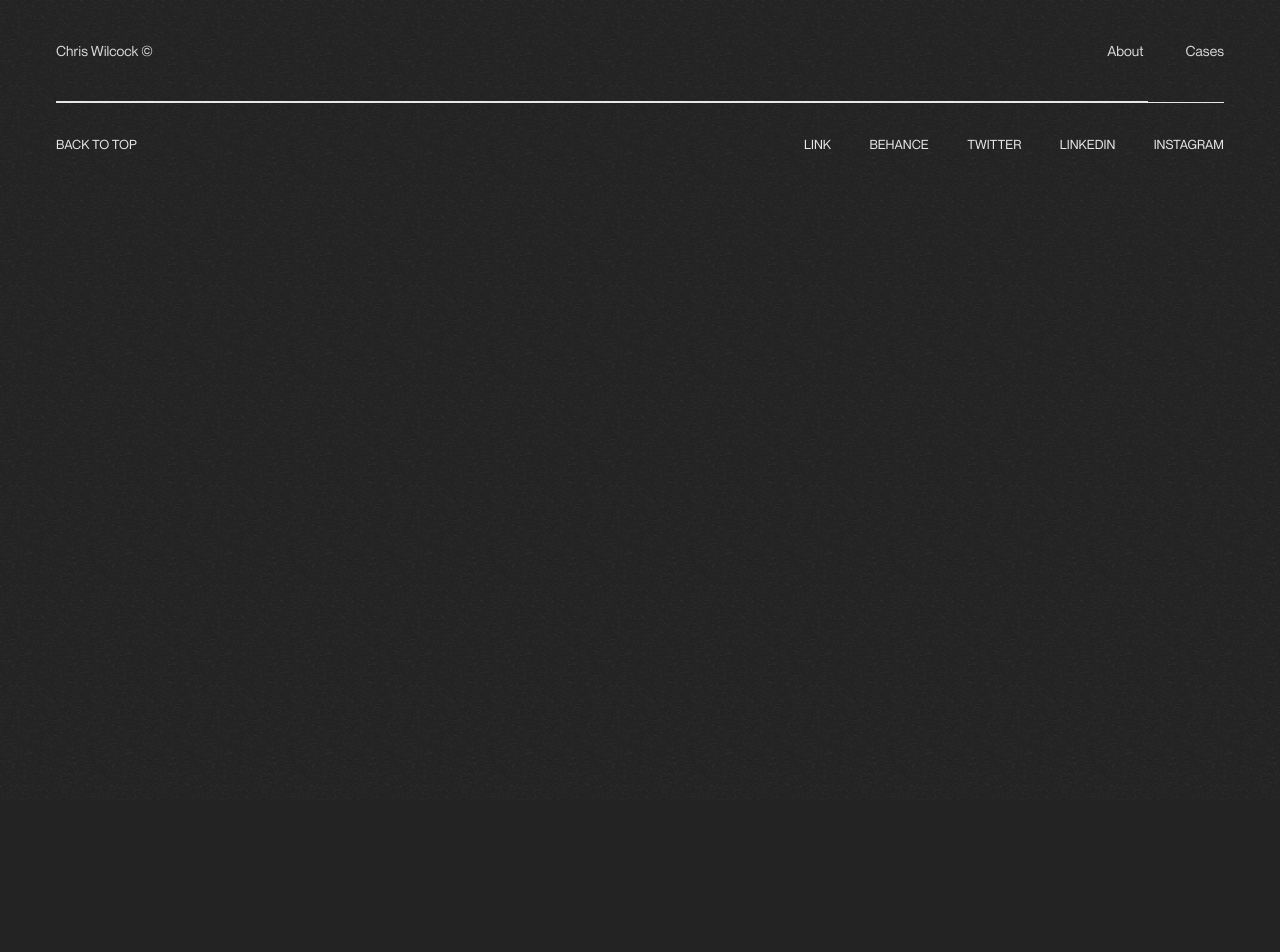
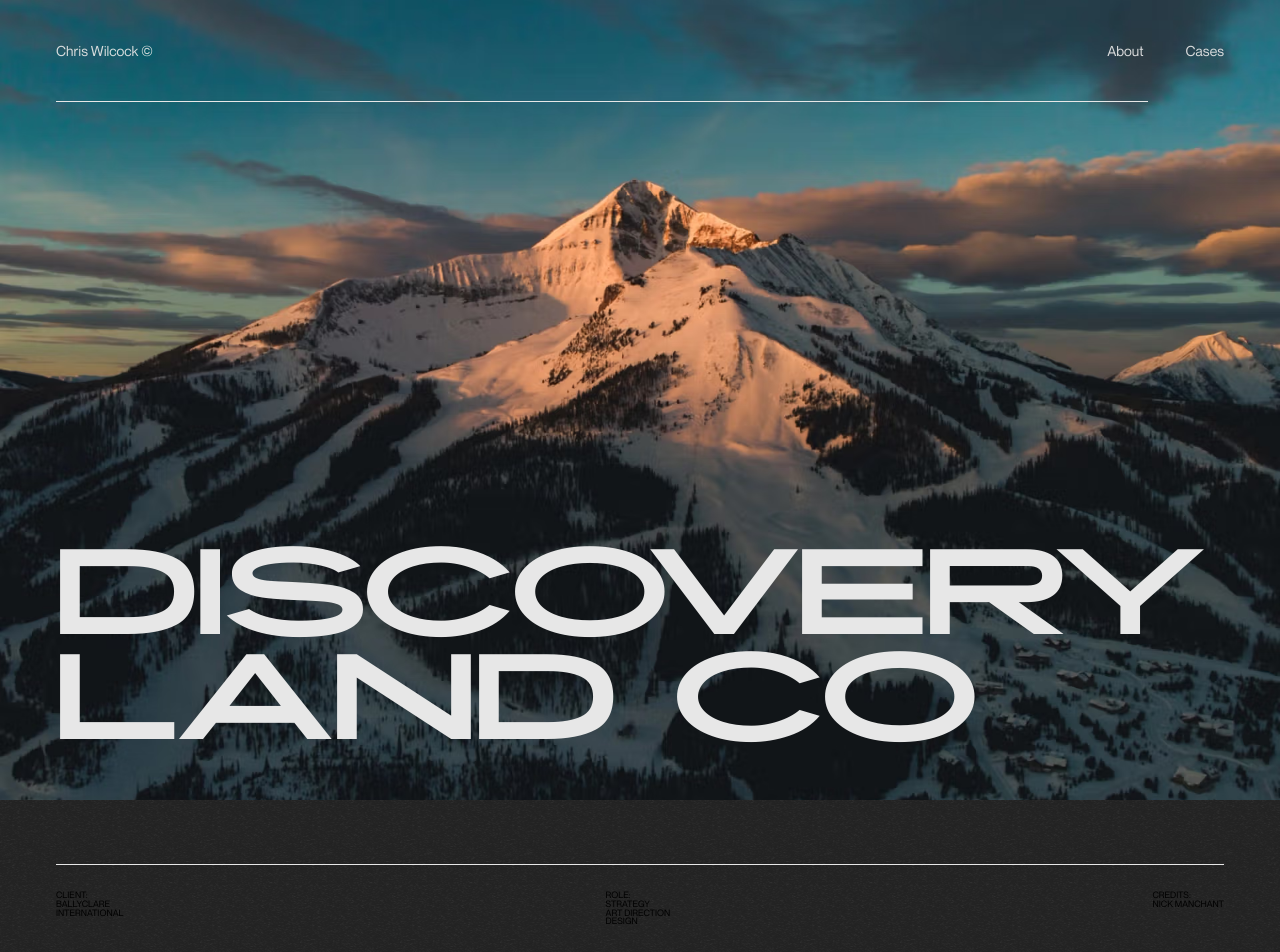
Before and after one commit to nahidthedeveloper/clone_project_with_react, a React (Vite) app: page /project/discoveryland-co in a window 1280 px wide. Shown: the top 952 px of the page. Before the commit the page ends 800 px from the top, so only its background shows below. Built offline with nearby package versions, Linux system fonts and the light colour scheme.

Commit message:
add project hero

```diff
--- a/src/App.jsx
+++ b/src/App.jsx
@@ -1,6 +1,7 @@
 import {Route, Routes} from "react-router-dom";
 import Home from "./pages/Home.jsx";
 import About from "./pages/About.jsx";
+import DiscoverylandCo from "./pages/projects/discoveryland-co.jsx";
 
 
 function App() {
@@ -8,6 +9,7 @@
         <Routes>
             <Route path="/" element={<Home/>}/>
             <Route path="/about" element={<About/>}/>
+            <Route path="/project/discoveryland-co" element={<DiscoverylandCo/>}/>
         </Routes>
     );
 }
--- a/src/Layout/MainLayout.jsx
+++ b/src/Layout/MainLayout.jsx
@@ -1,6 +1,6 @@
 export default function MainLayout({children}) {
     return (
-        <div className="px-4 md:px-14 overflow-x-hidden">
+        <div className="px-4 md:px-14 overflow-x-hidden pt-[8vw]">
             {children}
         </div>
     );
--- a/src/components/About/sectionTwo.jsx
+++ b/src/components/About/sectionTwo.jsx
@@ -2,7 +2,6 @@
 import {useGSAP} from "@gsap/react";
 import gsap from "gsap";
 
-// Array of brand names and their corresponding images
 const brandData = [
     {name: "Adidas", image: "images/about/list/1.jpg"},
     {name: "Bacardi", image: "images/about/list/2.jpg"},
@@ -31,7 +30,7 @@
     useGSAP(() => {
         const listImages = sectionTwoRef.current.querySelectorAll('.list_image');
 
-        listImages.forEach((listImage, index) => {
+        listImages.forEach((listImage) => {
             const imageDiv = listImage.querySelector('.imageDiv');
 
             listImage.addEventListener('mouseenter', (event) => {
--- a/src/components/Appbar.jsx
+++ b/src/components/Appbar.jsx
@@ -2,50 +2,65 @@
 import {useGSAP} from "@gsap/react";
 import gsap from "gsap";
 import {ScrollTrigger} from "gsap/ScrollTrigger";
-import {useRef} from "react";
+import {useRef, useEffect, useState} from "react";
 
 gsap.registerPlugin(ScrollTrigger);
-gsap.registerPlugin(useGSAP);
 
 const Appbar = () => {
     const location = useLocation();
+    const navRef = useRef(null);
+    const [isDarkTheme, setIsDarkTheme] = useState(document.body.classList.contains("bg-dark"));
 
-    const navRef = useRef(null);
+    useEffect(() => {
+        const updateTheme = () => {
+            setIsDarkTheme(document.body.classList.contains("bg-dark"));
+        };
+
+        updateTheme();
+        const observer = new MutationObserver(updateTheme);
+        observer.observe(document.body, {attributes: true, attributeFilter: ["class"]});
+
+        return () => observer.disconnect();
+    }, [location]);
 
     useGSAP(() => {
-
-        gsap.from(navRef.current.querySelector('nav'), {
+        gsap.from(navRef.current.querySelector("nav"), {
             opacity: 0,
             duration: 2,
-            ease: 'power2.out'
-        })
+            ease: "power2.out",
+        });
 
         gsap.to(navRef.current, {
             opacity: 0,
-            ease: 'power2.out',
+            y: -100,
+            duration: 2,
             delay: 1,
+            ease: "power2.out",
             scrollTrigger: {
                 scroller: document.body,
                 trigger: navRef.current,
-                start: 'bottom 2%',
-                end: 'top 12%',
+                start: "bottom 2%",
+                end: "top 12%",
                 scrub: 1,
-                // markers: true,
-            }
+            },
         });
 
-        gsap.from(navRef.current.querySelector('hr'), {
-            width: '10%',
+        gsap.from(navRef.current.querySelector("hr"), {
+            width: "10%",
             duration: 2,
-            ease: 'power2.out',
-        })
-    }, {scope: navRef})
+            ease: "power2.out",
+        });
+    }, {scope: navRef});
 
+    const isProjectPage = location.pathname.startsWith("/project");
 
     return (
-        <div ref={navRef}>
+        <div ref={navRef} className="fixed w-full px-4 md:px-14">
             <nav
-                className={`flex justify-between py-10 text-[3vw] md:text-[1.1vw] ${location.pathname === '/' ? 'text-dark' : 'text-light'}`}>
+                className={`flex justify-between py-10 text-[3vw] md:text-[1.1vw] ${
+                    isProjectPage ? "text-light" : isDarkTheme ? "text-light" : "text-dark"
+                }`}
+            >
                 <div>
                     <Link to="/">Chris Wilcock ©</Link>
                 </div>
@@ -73,7 +88,7 @@
                     </li>
                 </ul>
             </nav>
-            <hr className={`${location.pathname === '/' ? 'border-dark' : 'border-light'}`}/>
+            <hr className={`${isProjectPage ? "border-light" : isDarkTheme ? "border-light" : "border-dark"}`}/>
         </div>
     );
 };
--- a/src/components/Footer.jsx
+++ b/src/components/Footer.jsx
@@ -2,53 +2,102 @@
 import {useGSAP} from "@gsap/react";
 import gsap from "gsap";
 import {ScrollTrigger} from "gsap/ScrollTrigger";
-import {useRef} from "react";
+import {useRef, useEffect, useState} from "react";
 
 gsap.registerPlugin(ScrollTrigger);
-gsap.registerPlugin(useGSAP);
 
 export default function Footer() {
     const location = useLocation();
     const footerRef = useRef(null);
+    const [isDarkTheme, setIsDarkTheme] = useState(document.body.classList.contains("bg-dark"));
+
+    useEffect(() => {
+        const updateTheme = () => {
+            setIsDarkTheme(document.body.classList.contains("bg-dark"));
+        };
+
+        updateTheme();
+
+        const observer = new MutationObserver(updateTheme);
+        observer.observe(document.body, {attributes: true, attributeFilter: ["class"]});
+
+        return () => observer.disconnect();
+    }, [location]);
 
     useGSAP(() => {
-        gsap.utils.toArray(footerRef.current.querySelectorAll('.footer-anim')).forEach(footer => {
+        gsap.utils.toArray(footerRef.current.querySelectorAll(".footer-anim")).forEach((footer) => {
             gsap.from(footer, {
                 opacity: 0,
                 duration: 1,
                 y: 30,
-                ease: 'power2.out',
+                ease: "power2.out",
                 scrollTrigger: {
                     trigger: footer,
-                    start: 'top 95%',
-                    end: 'bottom 90%',
+                    start: "top 95%",
+                    end: "bottom 90%",
                     once: true,
                     scroller: document.body,
-                    // markers: true
-                }
+                },
             });
         });
-    })
+
+        const hr = footerRef.current.querySelector("hr");
+
+        gsap.fromTo(hr, {
+            width: "10%",
+        }, {
+            width: "100%",
+            duration: 1,
+            ease: "power2.out",
+            scrollTrigger: {
+                trigger: hr,
+                start: "top 95%",
+                end: "bottom 85%",
+                once: true,
+                scroller: document.body,
+            }
+        });
+    });
 
     return (
-        <footer className="overflow-hidden">
-            <hr className={`${location.pathname === '/' ? 'border-dark' : 'border-light'} overflow-hidden`}/>
-            <div ref={footerRef}
-                 className={`${location.pathname === '/' ? 'text-dark' : 'text-light'} flex justify-between items-end mt-8 pb-24 text-[2.5vw] md:text-[1vw]`}>
+        <footer className="overflow-hidden px-4 md:px-14" ref={footerRef}>
+            <hr className={`${isDarkTheme ? "border-light" : "border-dark"} w-full`}/>
+            <div className={`${
+                isDarkTheme ? "text-light" : "text-dark"
+            } flex justify-between items-end mt-8 pb-24 text-[2.5vw] md:text-[1vw]`}
+            >
                 <div className="overflow-hidden footer-anim">
-                    <Link to="#top" className="inline-block nav-link">BACK TO TOP</Link>
+                    <Link to="#top" className="inline-block nav-link">
+                        BACK TO TOP
+                    </Link>
                 </div>
                 <div className="text-right">
                     <ul className="md:flex gap-[3vw]">
-                        <li className="footer-anim"><Link to="#" className="inline-block nav-link">LINK</Link></li>
-                        <li className="footer-anim"><Link to="https://www.behance.net"
-                                                          className="inline-block nav-link">BEHANCE</Link></li>
-                        <li className="footer-anim"><Link to="https://twitter.com"
-                                                          className="inline-block nav-link">TWITTER</Link></li>
-                        <li className="footer-anim"><Link to="https://www.linkedin.com"
-                                                          className="inline-block nav-link">LINKEDIN</Link></li>
-                        <li className="footer-anim"><Link to="https://www.instagram.com"
-                                                          className="inline-block nav-link">INSTAGRAM</Link></li>
+                        <li className="footer-anim">
+                            <Link to="#" className="inline-block nav-link">
+                                LINK
+                            </Link>
+                        </li>
+                        <li className="footer-anim">
+                            <Link to="https://www.behance.net" className="inline-block nav-link">
+                                BEHANCE
+                            </Link>
+                        </li>
+                        <li className="footer-anim">
+                            <Link to="https://twitter.com" className="inline-block nav-link">
+                                TWITTER
+                            </Link>
+                        </li>
+                        <li className="footer-anim">
+                            <Link to="https://www.linkedin.com" className="inline-block nav-link">
+                                LINKEDIN
+                            </Link>
+                        </li>
+                        <li className="footer-anim">
+                            <Link to="https://www.instagram.com" className="inline-block nav-link">
+                                INSTAGRAM
+                            </Link>
+                        </li>
                     </ul>
                 </div>
             </div>
--- /dev/null
+++ b/src/components/ProjectHero.jsx
@@ -0,0 +1,59 @@
+import {useLocation} from "react-router-dom";
+import {useEffect, useState} from "react";
+
+export default function ProjectHero({image, text, client, role, credits}) {
+    const location = useLocation();
+    const [isDarkTheme, setIsDarkTheme] = useState(document.body.classList.contains("bg-dark"));
+
+    useEffect(() => {
+        const updateTheme = () => {
+            setIsDarkTheme(document.body.classList.contains("bg-dark"));
+        };
+
+        updateTheme();
+        const observer = new MutationObserver(updateTheme);
+        observer.observe(document.body, {attributes: true, attributeFilter: ["class"]});
+
+        return () => observer.disconnect();
+    }, [location]);
+
+    return (
+        <div>
+            <div className="h-screen w-full">
+                <img className="h-full w-full object-cover object-center" src={image} alt="Project Image"/>
+                <div
+                    className="px-4 md:px-14 absolute bottom-12 left-0 text-[8vw] uppercase font-bold text-light leading-[4vw] font-Exil71">
+                    {text.map((line, index) => (
+                        <div key={index} className="overflow-hidden h-[8.2vw]">
+                            <h3>{line}</h3>
+                        </div>
+                    ))}
+                </div>
+            </div>
+            <div className="px-4 md:px-14 mt-[5vw] mb-[10vw]">
+                <hr className={`${isDarkTheme ? "border-light" : "border-dark"} w-full`}/>
+                <div
+                    className="mt-[4vw] md:mt-[2vw] uppercase text-[2.6vw] leading-[2.2vw] md:text-[0.7vw] md:leading-[0.7vw] flex justify-between align-top">
+                    <div>
+                        <p>client:</p>
+                        {client.map((name, index) => (
+                            <p key={index}>{name}</p>
+                        ))}
+                    </div>
+                    <div>
+                        <p>role:</p>
+                        {role.map((roleItem, index) => (
+                            <p key={index}>{roleItem}</p>
+                        ))}
+                    </div>
+                    <div>
+                        <p>credits:</p>
+                        {credits.map((credit, index) => (
+                            <p key={index}>{credit}</p>
+                        ))}
+                    </div>
+                </div>
+            </div>
+        </div>
+    )
+}
--- a/src/main.jsx
+++ b/src/main.jsx
@@ -16,18 +16,11 @@
         <LenisScrollProvider>
             <BrowserRouter>
                 <TransitionProvider>
-
                     <ThemeProvider>
                         <CursorProvider>
-                            <MainLayout>
-                                <div style={{position: "relative", zIndex: 99}}>
-                                    <Appbar/>
-                                </div>
-                                <div style={{position: "relative", zIndex: 98}}>
-                                    <App/>
-                                    <Footer/>
-                                </div>
-                            </MainLayout>
+                            <Appbar/>
+                            <App/>
+                            <Footer/>
                         </CursorProvider>
                     </ThemeProvider>
                 </TransitionProvider>
--- a/src/pages/About.jsx
+++ b/src/pages/About.jsx
@@ -7,6 +7,7 @@
 import {useGSAP} from "@gsap/react";
 import gsap from "gsap";
 import {ScrollTrigger} from "gsap/ScrollTrigger";
+import MainLayout from "../Layout/MainLayout.jsx";
 
 gsap.registerPlugin(ScrollTrigger);
 
@@ -38,6 +39,7 @@
     }, {scope: containerRef});
 
     return (
+        <MainLayout>
             <div ref={containerRef}>
                 <Hero/>
                 <SectionOne/>
@@ -49,6 +51,7 @@
                 <Footer/>
                 <hr className="border-light"/>
             </div>
+        </MainLayout>
     );
 };
 
--- a/src/pages/Home.jsx
+++ b/src/pages/Home.jsx
@@ -1,12 +1,13 @@
 import Hero from "../components/Home/Hero.jsx";
 import ImageCard from "../components/Home/ImageCard.jsx";
+import MainLayout from "../Layout/MainLayout.jsx";
 
 const Home = () => {
     return (
-        <div>
+        <MainLayout>
             <Hero/>
             <ImageCard/>
-        </div>
+        </MainLayout>
     );
 };
 
--- /dev/null
+++ b/src/pages/projects/discoveryland-co.jsx
@@ -0,0 +1,25 @@
+import ProjectHero from "../../components/ProjectHero.jsx";
+
+const data = {
+    'image': '/images/index/one.avif',
+    'text': ['Discovery', 'land Co'],
+    'client': ['ballyclare', 'international'],
+    'role': ['strategy', 'art direction', 'design'],
+    'credits': ['nick manchant']
+}
+
+export default function DiscoverylandCo() {
+    return (
+        <div>
+            <ProjectHero
+                image={data.image}
+                text={data.text}
+                client={data.client}
+                role={data.role}
+                credits={data.credits}
+            />
+
+
+        </div>
+    )
+}
```
Also changed, not shown: src/provider/themeProvider.jsx (+9 -1 lines). Lines whose indentation alone changed are shown as unchanged.
